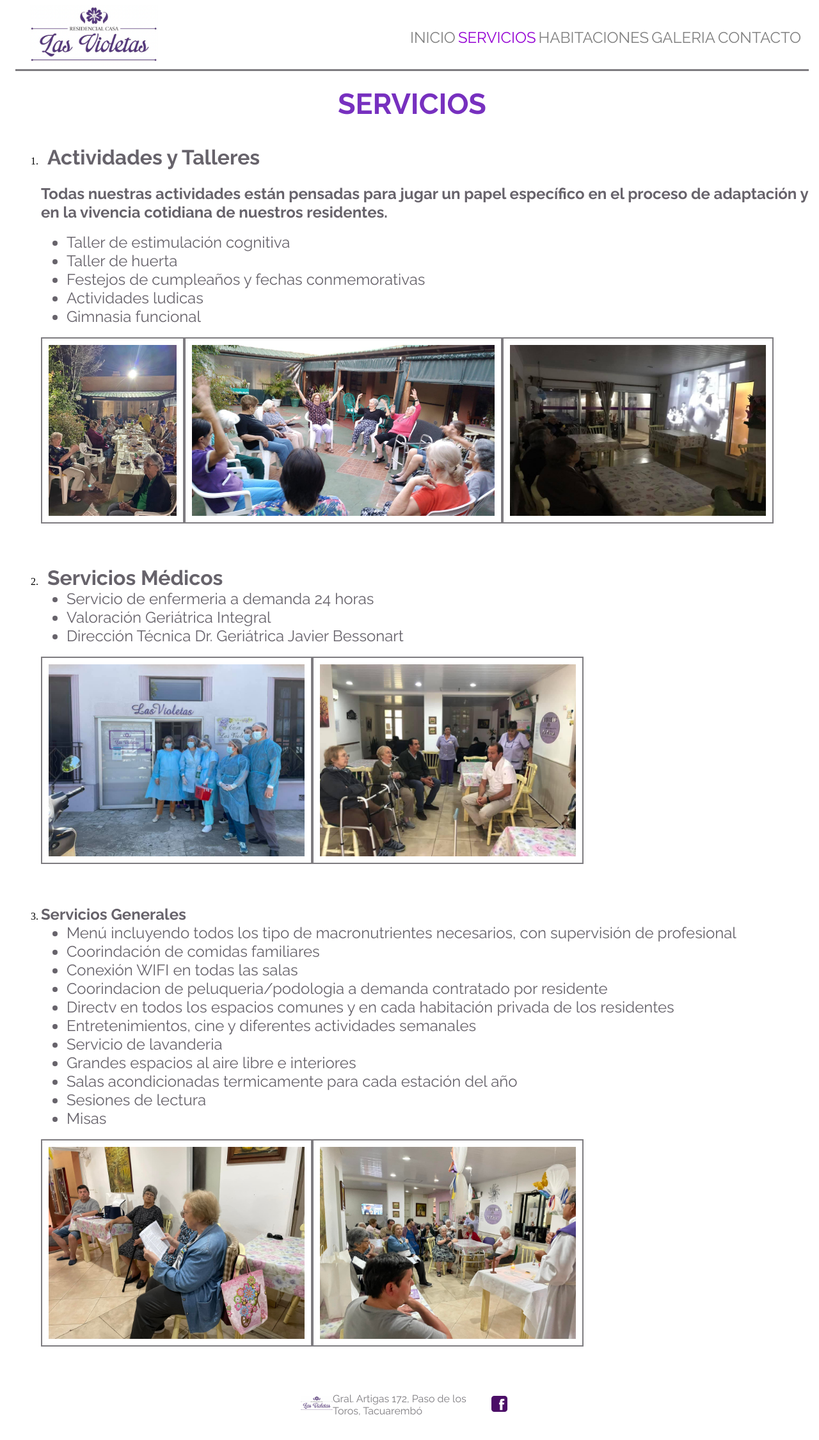
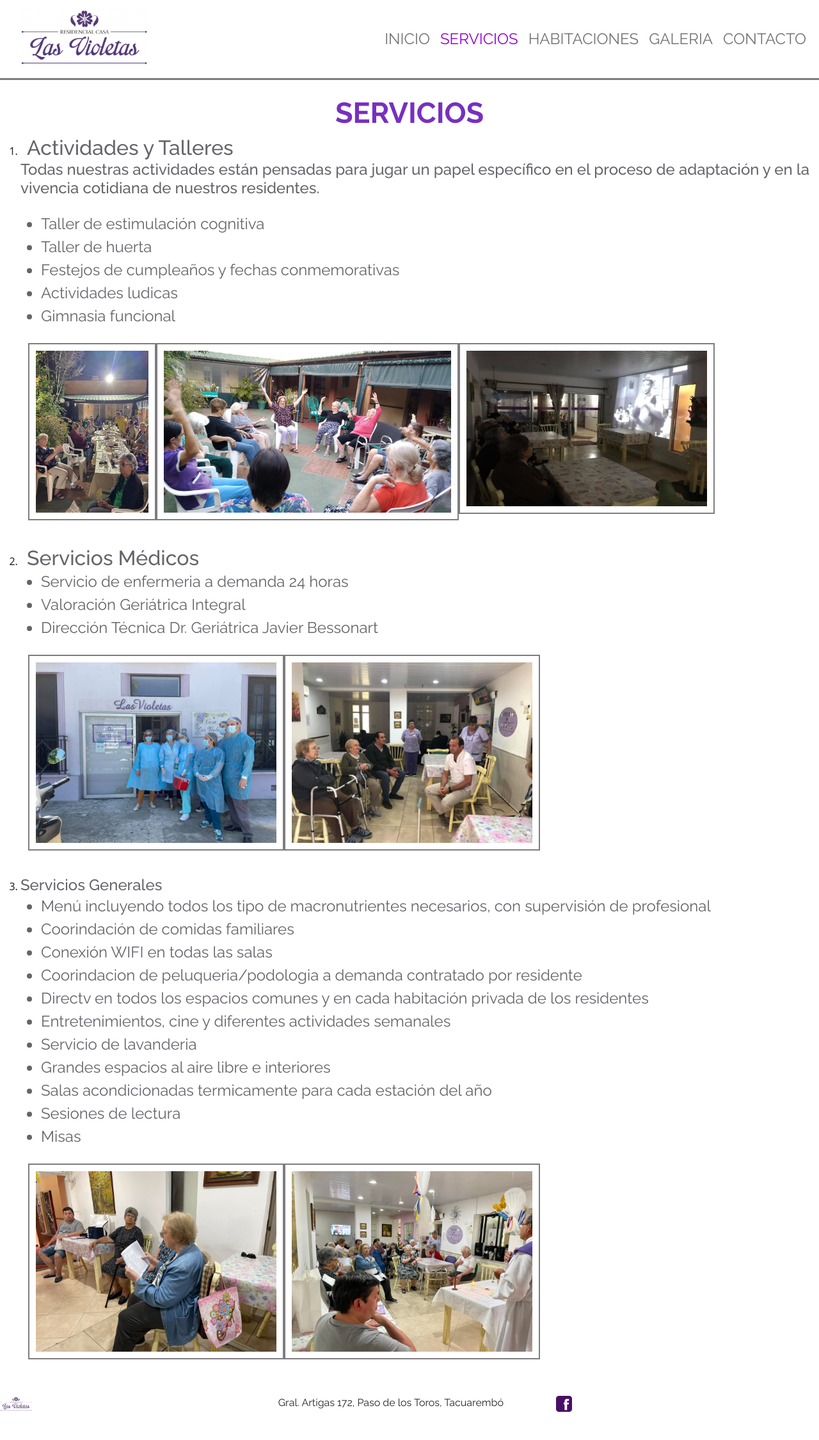
Before and after one commit to varamfer/desafioBootstrap, a plain HTML site: page LasVioletas_RAMIREZ/pages/servicios.html in a window 1280 px wide. Shown: the whole page at 64% size. After the commit the page ends 2220 px from the top, so only its background shows below. Drawn offline with nearby package versions, Linux system fonts and the light colour scheme; files whose address does not match are found by name.

Commit message:
commit bootstrap desafio 7

```diff
--- a/LasVioletas_RAMIREZ/css/styles.css
+++ b/LasVioletas_RAMIREZ/css/styles.css
@@ -60,6 +60,11 @@ html{
     margin: 0px 0px 0px 0px;
 }
 
+header {
+  border-bottom: solid 3px rgb(126, 124, 128);
+  }
+
+  /*
 .grid-container {
     display: grid;
     grid-template-columns: 0.050fr 7.6fr 0.05fr;
@@ -73,11 +78,13 @@ html{
       ". grid-main ."
       ". grid-footer .";
   }
+  */
 /*FIN STILO GLOBAL*/
 
 
 /*ESTILO HEADER*/
 
+/*
 .grid-navBar {
     display: grid;
     grid-template-columns: 0.6fr 0.9fr 1.5fr;
@@ -97,8 +104,46 @@ html{
     justify-self: center;
     align-self: center;
   }
+  */
+  .bg-light {
+    background-color: white !important;
+}
 
-  .grid-navBar-white {
+  .navbar-brand {
+    margin-left: 20px;
+  }
+
+  .nav-link {
+    font-size: x-large;
+  }
+
+  .navbar-light .navbar-nav .nav-link.active, .navbar-light .navbar-nav .show>.nav-link {
+    color: darkviolet;
+}
+
+.navbar-nav {
+  display: flex;
+  background-color:white;
+  justify-content: space-around;
+  align-items: center;
+  padding-left: 0px;
+  padding-right: 0px;
+ font-family: "Raleway",sans-serif;
+}
+
+.navbar-nav a {
+  transition: transform .2s;
+}
+
+.navbar-nav a:hover {
+  transform: scale(1.2);
+}
+
+.navbar-nav a:hover {
+color: aquamarine !important;
+}
+/*
+.grid-navBar-white {
     grid-area: grid-navBar-white;
   }
 
@@ -114,18 +159,15 @@ html{
     align-self: center;
     margin: 0% 0% 0% 0%;
   }
+    */
 
 
-.lista-navegacion {
-    display: flex;
-    background-color:white;
-    justify-content: space-around;
-    align-items: center;
-    padding-left: 0px;
-    padding-right: 0px;
-   font-family: "Raleway",sans-serif;
+
+.navbar-collapse{
+  justify-content: flex-end;
 }
 
+/*
 .lista-navegacion li {
   transition: transform .2s;
 }
@@ -153,7 +195,7 @@ html{
     list-style-type: none;
 }
 
-
+  */
 
 
 /* FIN ESTILO HEADER*/
@@ -623,36 +665,7 @@ textarea{
 
 
 /*ESTILO FOOTER*/
-.grid-footer {
-    display: grid;
-    grid-template-columns: 1fr 0.5fr 1fr;
-    grid-template-rows: 1fr;
-    gap: 0px 0px;
-    grid-auto-flow: row;
-    grid-template-areas:
-      "grid-footer-logo grid-footer-address grid-footer-fb";
-    grid-area: grid-footer;
-  }
 
-  .grid-footer-logo {
-    grid-area: grid-footer-logo;
-    justify-self: right;
-    align-self: center;
-  }
-
-  .grid-footer-address {
-    grid-area: grid-footer-address;
-    color:rgb(126, 124, 128);
-    text-align: left;
-    justify-self: center;
-    align-self: center;
-  }
-
-  .grid-footer-fb {
-    grid-area: grid-footer-fb;
-    justify-self: left;
-    align-self: center;
-  }
 /*FIN ESTILO FOOTER*/
 
 /*GRIDS*/
--- a/LasVioletas_RAMIREZ/index.html
+++ b/LasVioletas_RAMIREZ/index.html
@@ -5,30 +5,33 @@
     <meta name="viewport" content="width=<device-width>, initial-scale=1.0">
     <meta http-equiv="X-UA-Compatible" content="ie=edge">
     <link rel="shortcut icon" href="img/logo5.png">
+    <link href="https://cdn.jsdelivr.net/npm/bootstrap@5.1.3/dist/css/bootstrap.min.css" rel="stylesheet" integrity="sha384-1BmE4kWBq78iYhFldvKuhfTAU6auU8tT94WrHftjDbrCEXSU1oBoqyl2QvZ6jIW3" crossorigin="anonymous">
     <link rel="stylesheet" href="./css/styles.css">
     <title>Las Violetas</title>
 </head>
-<body class="grid-container">
+<body>
 
 <!-- fila de logo + nav -->
-<header class="grid-navBar">
-    <div class="grid-navBar-logo">
-        <img src="./img/logoweb.png" alt="" width="200">
-    </div>
-    <div class="grid-navBar-white">
-    </div>
-    <div class="grid-navBar-manu">
-        <nav>
-            <ul class="lista-navegacion">
-                <li>INICIO</li>
-                <li><a href="./pages/servicios.html">SERVICIOS</a></li>
-                <li><a href="./pages/habitaciones.html">HABITACIONES</a></li>
-                <li><a href="./pages/galeria.html">GALERIA</a></li>
-                <li><a href="./pages/contacto.html">CONTACTO</a></li>
-            </ul>
-        </nav>
-    </div>
+<header>
+    <nav class="navbar navbar-expand-lg navbar-light bg-light">
+        <div class="container-fluid">
+            <a class="navbar-brand" href="#">  <img src="./img/logoweb.png" alt="" width="200"> </a>
+            <button class="navbar-toggler" type="button" data-bs-toggle="collapse" data-bs-target="#navbarNavAltMarkup" aria-controls="navbarNavAltMarkup" aria-expanded="false" aria-label="Toggle navigation">
+                <span class="navbar-toggler-icon"></span>
+            </button>
+                <div class="collapse navbar-collapse show" id="navbarNavAltMarkup">
+                    <div class="navbar-nav lista-navegacion">
+                        <a class="nav-link active" aria-current="page" href="#">INICIO</a>
+                        <a class="nav-link" href="./pages/servicios.html">SERVICIOS</a>
+                        <a class="nav-link" href="./pages/habitaciones.html">HABITACIONES</a>
+                        <a class="nav-link" href="./pages/galeria.html">GALERIA</a>
+                        <a class="nav-link" href="./pages/contacto.html">CONTACTO</a>
+                </div>
+            </div>
+        </div>
+    </nav>
 </header>
+
 <!-- cierre de fila logo + nav -->
 
 
@@ -73,17 +76,16 @@
 <!-- cierre fila de información de mi sitio-->
 
 <!-- inicio de footer -->
-	<footer class="grid-footer">
-        <div class="grid-footer-logo">
-            <a href="index.html">  <img src="./img/logoweb.png" alt="" width="50"></a>
-        </div>
-        <div class="grid-footer-address">
-            <p>Gral. Artigas 172, Paso de los Toros, Tacuarembó</p>
-        </div>
-        <div class="grid-footer-fb">
-            <a href="https://www.facebook.com/casalasvioletas/">  <img src="./img/fb-icon-purple.png" alt="" width="25"></a>
+
+    <footer>
+        <div class="row">
+            <a class="col-12 col-sm-4" href="index.html">  <img src="./img/logoweb.png" alt="" width="50"></a>
+            <p class="col-12 col-sm-4">Gral. Artigas 172, Paso de los Toros, Tacuarembó</p>
+            <a class="col-12 col-sm-4" href="https://www.facebook.com/casalasvioletas/">  <img src="./img/fb-icon-purple.png" alt="" width="25"></a>
         </div>
     </footer >
     <!-- cierre de footer -->
+
+    <script src="https://cdn.jsdelivr.net/npm/bootstrap@5.1.3/dist/js/bootstrap.bundle.min.js" integrity="sha384-ka7Sk0Gln4gmtz2MlQnikT1wXgYsOg+OMhuP+IlRH9sENBO0LRn5q+8nbTov4+1p" crossorigin="anonymous"></script>
 </body>
 </html>
--- a/LasVioletas_RAMIREZ/pages/servicios.html
+++ b/LasVioletas_RAMIREZ/pages/servicios.html
@@ -4,30 +4,32 @@
 	<meta charset="UTF-8">
 	<meta name="viewport" content="width=device-width, initial-scale=1.0">
     <link rel="shortcut icon" href="../img/logo5.png">
+    <link href="https://cdn.jsdelivr.net/npm/bootstrap@5.1.3/dist/css/bootstrap.min.css" rel="stylesheet" integrity="sha384-1BmE4kWBq78iYhFldvKuhfTAU6auU8tT94WrHftjDbrCEXSU1oBoqyl2QvZ6jIW3" crossorigin="anonymous">
     <link rel="stylesheet" href="../css/styles.css">
     <title>Servicios -Las Violetas</title>
 
 
 </head>
-<body class="grid-container-services">
+<body>
 	<!-- fila de logo + nav -->
-    <header class="grid-navBar">
-        <div class="grid-navBar-logo">
-            <img src="../img/logoweb.png" alt="" width="200">
-        </div>
-        <div class="grid-navBar-white">
-        </div>
-        <div class="grid-navBar-manu">
-            <nav>
-                <ul class="lista-navegacion">
-                    <li><a href="../index.html">INICIO</a></li>
-                    <li>SERVICIOS</li>
-                    <li><a href="habitaciones.html">HABITACIONES</a></li>
-                    <li><a href="galeria.html">GALERIA</a></li>
-                    <li><a href="contacto.html">CONTACTO</a></li>
-                </ul>
-            </nav>
-        </div>
+    <header>
+        <nav class="navbar navbar-expand-lg navbar-light bg-light">
+            <div class="container-fluid">
+                <a class="navbar-brand" href="#">  <img src="../img/logoweb.png" alt="" width="200"> </a>
+                <button class="navbar-toggler" type="button" data-bs-toggle="collapse" data-bs-target="#navbarNavAltMarkup" aria-controls="navbarNavAltMarkup" aria-expanded="false" aria-label="Toggle navigation">
+                    <span class="navbar-toggler-icon"></span>
+                </button>
+                    <div class="collapse navbar-collapse show" id="navbarNavAltMarkup">
+                        <div class="navbar-nav lista-navegacion">
+                            <a class="nav-link" href="../index.html">INICIO</a>
+                            <a class="nav-link active" aria-current="page" href="#">SERVICIOS</a>
+                            <a class="nav-link" href="habitaciones.html">HABITACIONES</a>
+                            <a class="nav-link" href="galeria.html">GALERIA</a>
+                            <a class="nav-link" href="contacto.html">CONTACTO</a>
+                    </div>
+                </div>
+            </div>
+        </nav>
     </header>
     <!-- cierre de fila logo + nav -->
 
@@ -49,7 +51,7 @@
                             <li>Gimnasia funcional </li>
                         </ul>
                         <br>
-                        <div class="card-flex">
+                        <div class="card-flex container-fluid"">
                         <img src="../img/comida.jpeg" alt"" width="200" class="imagen-galeria">
                         <img src="../img/gim.jpeg" alt"" width="473" class="imagen-galeria">
                         <img src="../img/cine.jpg" alt"" width="400" height="267" class="imagen-galeria">
@@ -63,7 +65,7 @@
                             <li>Dirección Técnica Dr. Geriátrica Javier Bessonart</li>
                         </ul>
                         <br>
-                        <div class="card-flex">
+                        <div class="card-flex container-fluid"">
                         <img src="../img/enfermeria2.jpeg" alt"" width="400" class="imagen-galeria">
                         <img src="../img/dt javier bessonart.jpg" alt"" width="400" class="imagen-galeria">
                     </div>
@@ -85,7 +87,7 @@
                             <li>Misas</li>
                         </ul>
                         <br>
-                        <div class="card-flex">
+                        <div class="card-flex container-fluid"">
                         <img src="../img/lectura.jpeg" alt"" width="400" class="imagen-galeria">
                         <img src="../img/misa.jpeg" alt"" width="400" class="imagen-galeria">
                         <div class="card-flex">
@@ -98,17 +100,18 @@
     <!-- cierre  de servicios -->
 
 <!-- inicio de footer -->
-<footer class="grid-footer">
-    <div class="grid-footer-logo">
-        <a href="../index.html">  <img src="../img/logoweb.png" alt="" width="50"></a>
-    </div>
-    <div class="grid-footer-address">
-        <p>Gral. Artigas 172, Paso de los Toros, Tacuarembó</p>
-    </div>
-    <div class="grid-footer-fb">
-        <a href="https://www.facebook.com/casalasvioletas/">  <img src="../img/fb-icon-purple.png" alt="" width="25"></a>
+<footer>
+    <div class="row">
+        <a class="col-12 col-sm-4" href="../index.html">  <img src="../img/logoweb.png" alt="" width="50"></a>
+        <p class="col-12 col-sm-4">Gral. Artigas 172, Paso de los Toros, Tacuarembó</p>
+        <a class="col-12 col-sm-4" href="https://www.facebook.com/casalasvioletas/">  <img src="../img/fb-icon-purple.png" alt="" width="25"></a>
     </div>
 </footer >
+
 <!-- cierre de footer -->
+
+<script src="https://cdn.jsdelivr.net/npm/bootstrap@5.1.3/dist/js/bootstrap.bundle.min.js" integrity="sha384-ka7Sk0Gln4gmtz2MlQnikT1wXgYsOg+OMhuP+IlRH9sENBO0LRn5q+8nbTov4+1p" crossorigin="anonymous"></script>
+
+
 </body >
 </html>
```
Also changed, not shown: LasVioletas_RAMIREZ/pages/contacto.html (+29 -29 lines), LasVioletas_RAMIREZ/pages/galeria.html (+32 -30 lines), LasVioletas_RAMIREZ/pages/habitaciones.html (+32 -30 lines), 4 other files.
